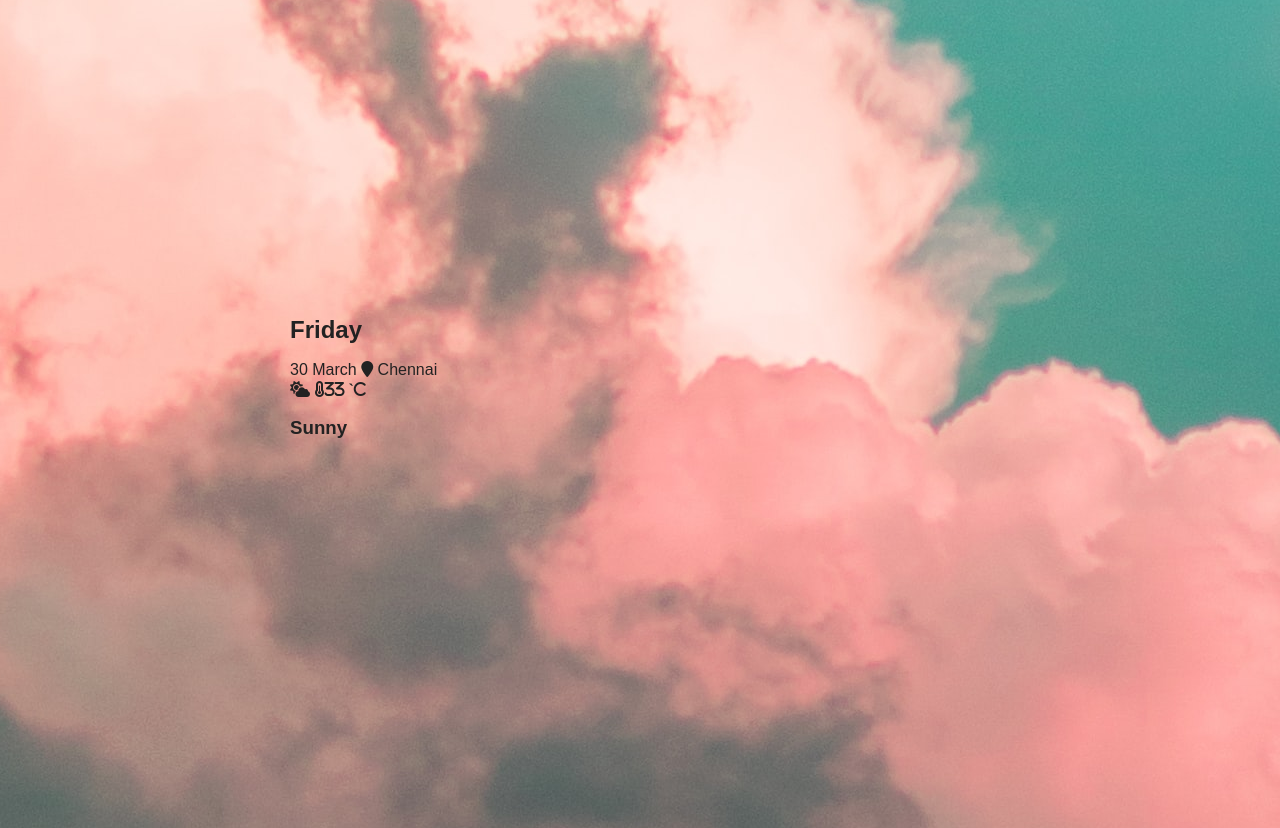
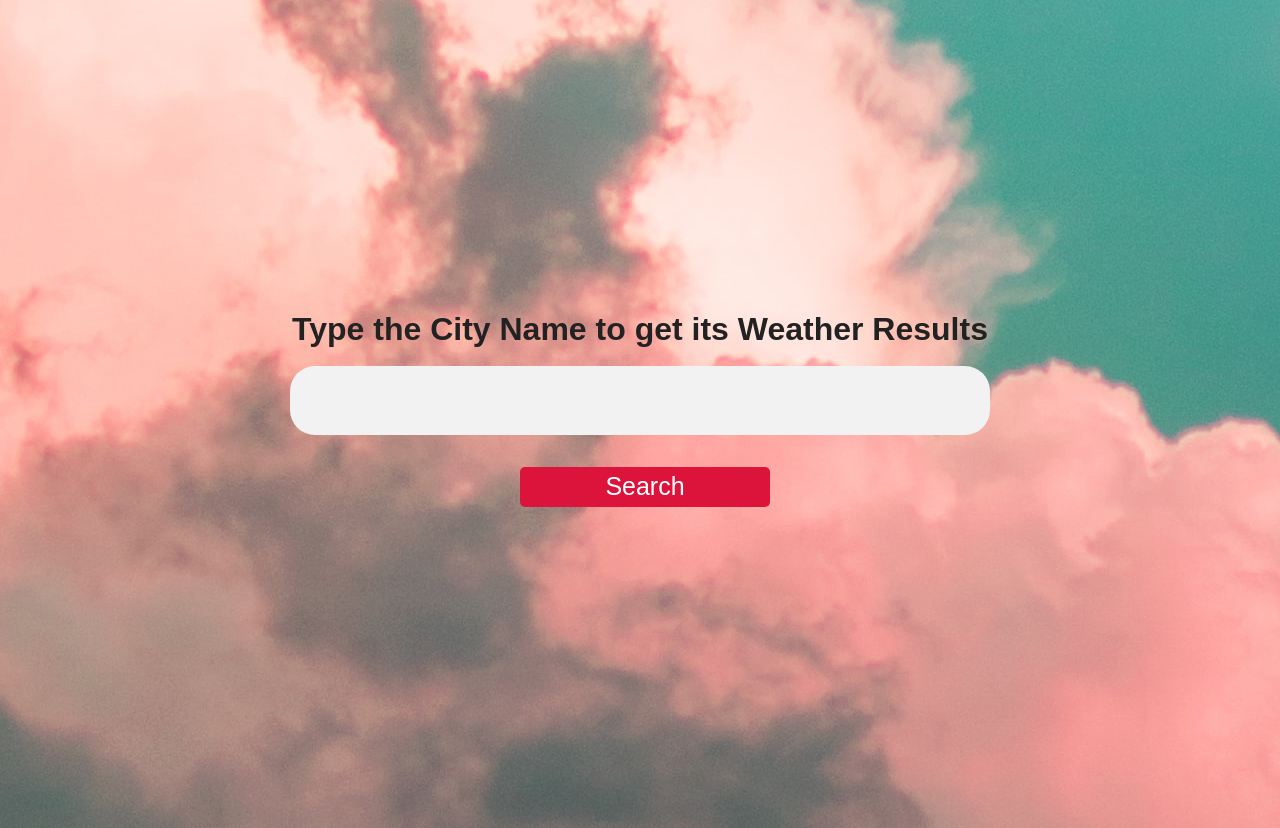
Before and after one commit to GunalanD95/flask-weather-app, a Flask app: page / in a window 1280 px wide. Run offline with Flask 2, Linux system fonts and the light colour scheme.

Commit message:
recent update

```diff
--- a/app.py
+++ b/app.py
@@ -1,4 +1,5 @@
 import requests
+import datetime
 from flask import Flask, render_template, request
 API_KEY = 'f486f5938741e8cf9f1cd71cdc0d9d37'
 
@@ -8,17 +9,33 @@ app = Flask(__name__)
 @app.route('/')
 def index():
     """
-    Returns the index page
+    Returns the home page
     """
-    return render_template('index.html')
+    return render_template('home.html')
 
+@app.route('/results',methods=['POST'])
+def get_weather_res():
+    now = datetime.datetime.now()
+    dayName = now.strftime("%A")
+    Month = now.strftime("%d , %B ")
+    city_name = request.form['cityName']
 
-def get_weather_res(request,city_name):
-    url = f'https://api.openweathermap.org/data/2.5/weather?q={city_name}&appid='+API_KEY
+    url = f'https://api.openweathermap.org/data/2.5/weather?q={city_name}&appid='+API_KEY+'&units=metric'
     print("url", url)
     get_req = requests.get(url)
-    return get_req.json()
+    content = get_req.json()
 
+    weather = content['weather'][0]['main']
+    temp = content['main']['temp']
+
+    context = {
+        'city_name': city_name,
+        'weather': weather,
+        'temp': temp,
+        'dayName': dayName,
+        'Month': Month
+    }
+    return render_template('index.html', context=context)
 
 if __name__ == '__main__':
     app.run(debug=True)
--- a/static/css/main.css
+++ b/static/css/main.css
@@ -24,3 +24,51 @@ body{
     margin-right: auto;
     margin-top: 20rem;
 }
+
+.search{
+    border-radius: 25px;
+    background: transparent;
+    color: #222;
+    height: 500px;
+    width:700px;
+    margin-left: auto;
+    margin-right: auto;
+    margin-top: 20rem;
+}
+
+.search h2{
+    text-align: center;
+    font-size: 2rem;
+    margin-top: 5rem;
+    color: #222;
+    font-weight: bold;
+}
+
+.search input{
+    padding: 20px;
+    border: none;
+    border-radius: 25px;
+    background: #f2f2f2;
+    width: 100%;
+    font-size: 25px;
+}
+
+.search button{
+    width:250px;
+    margin-left: 230px;
+    margin-right: auto;
+    margin-top: 2rem;
+    padding: 10px 20px;
+    border: none;
+    border-radius: 5px;
+    background: crimson;
+    color: #fff;
+    text-align: center;
+    font-size: 25px;
+}
+
+.search button:hover{
+    background: #222;
+    color: #fff;
+    cursor: pointer;
+}
--- /dev/null
+++ b/templates/home.html
@@ -0,0 +1,20 @@
+<!DOCTYPE html>
+<html lang="en">
+<head>
+    <meta charset="UTF-8">
+    <meta http-equiv="X-UA-Compatible" content="IE=edge">
+    <meta name="viewport" content="width=device-width, initial-scale=1.0">
+    <title>Weather App</title>
+    <link rel= "stylesheet" type= "text/css" href= "{{ url_for('static',filename='css/main.css') }}">
+    <link rel="stylesheet" href="https://cdnjs.cloudflare.com/ajax/libs/font-awesome/6.0.0/css/all.min.css" integrity="sha512-9usAa10IRO0HhonpyAIVpjrylPvoDwiPUiKdWk5t3PyolY1cOd4DSE0Ga+ri4AuTroPR5aQvXU9xC6qOPnzFeg==" crossorigin="anonymous" referrerpolicy="no-referrer" />
+</head>
+<body>
+    <form method="post" action="{{ url_for('get_weather_res') }}">
+        <div class="search">
+            <h2>Type the City Name to get its Weather Results</h2>
+            <input type="text" name="cityName" id="cityName">
+            <button type="submit" name="Submit">Search</button>
+        </div>
+    </form>
+</body>
+</html>
--- a/templates/index.html
+++ b/templates/index.html
@@ -12,16 +12,16 @@
         <div class="box">
             <div class="weather-gradient">
                 <div class="date-container">
-                    <h2 class="day-name">Friday</h2>
-                    <span class="date-dayname">30 March</span>
+                    <h2 class="day-name">{{dayName}}</h2>
+                    <span class="date-dayname">{{Month}}</span>
                     <i class="fa-solid fa-location-pin"></i>
-                    <span class="location">Chennai</span>
+                    <span class="location">{{city_name}}</span>
                 </div>
 
                 <div class="weather-container">
                     <i class="fa-solid fa-cloud-sun"></i>
-                    <i class="fa-solid fa-temperature-three-quarters">33 `C</i>
-                    <h3 class="weather-desc">Sunny</h3>
+                    <i class="fa-solid fa-temperature-three-quarters">{{temp}}</i>
+                    <h3 class="weather-desc">{{weather}}</h3>
                 </div>
             </div>
         </div>
```
